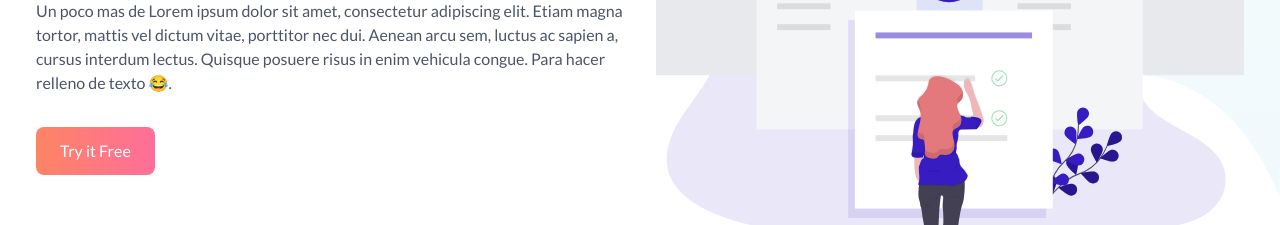
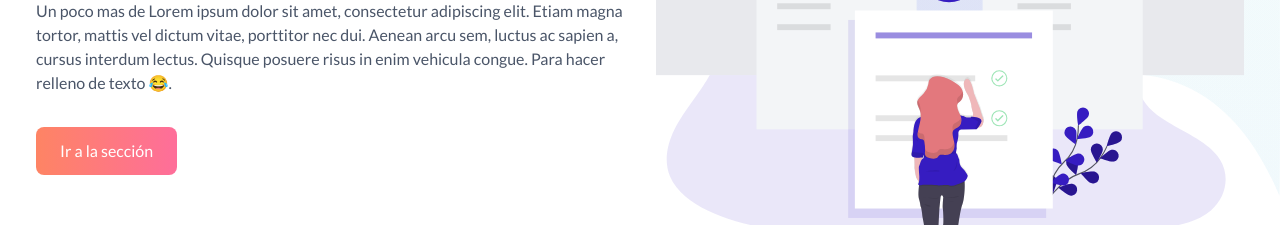
Before and after one commit to gustavod12/tailwind-gus, a website: page index.html in a window 1280 px wide. Shown: the part 3180-3405 px from the top of the page. Drawn offline with Linux system fonts and the light colour scheme.

Commit message:
Update index.html

```diff
--- a/index.html
+++ b/index.html
@@ -298,7 +298,7 @@
                             <h3 class="title"><span>Primero regular</span> Después aplico Bold para comparar</h3>
                         </div> <!-- section title -->
                         <p class="mb-8">Un poco mas de Lorem ipsum dolor sit amet, consectetur adipiscing elit. Etiam magna tortor, mattis vel dictum vitae, porttitor nec dui. Aenean arcu sem, luctus ac sapien a, cursus interdum lectus. Quisque posuere risus in enim vehicula congue. Para hacer relleno de texto 😂.</p>
-                        <a href="javascript:void(0)" class="main-btn gradient-btn">Try it Free</a>
+                        <a href="javascript:void(0)" class="main-btn gradient-btn">Ir a la sección</a>
                     </div> <!-- Nosotros - Contenido -->
                 </div>
                 <div class="w-full lg:w-1/2">
```
